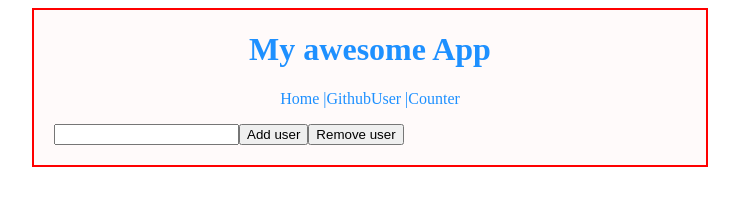
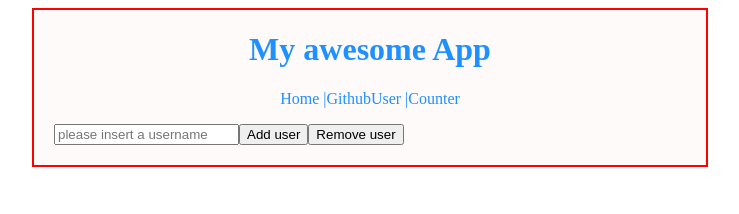
Before and after one commit to Martybb01/react-exercises, a React (Create React App) app: page /users in a window 1280 px wide. Shown: the top 214 px of the page, without its empty margins (270-1009 px from the left). Built offline with nearby package versions, Linux system fonts and the light colour scheme.

Commit message:
End react-router-06

```diff
--- a/src/GithubUserList.js
+++ b/src/GithubUserList.js
@@ -1,5 +1,5 @@
 import { useState } from "react";
-import { Link } from "react-router-dom";
+import { Link, Outlet } from "react-router-dom";
 import { GithubUser } from "./GithubUser";
 import { ShowGithubUser } from "./ShowGithubUser";
 
@@ -28,7 +28,12 @@ export function GithubUserList() {
           </li>
         ))}
       </ul>
-      <input name="username" onChange={handleInputChange}></input>
+      <Outlet />
+      <input
+        name="username"
+        placeholder="please insert a username"
+        onChange={handleInputChange}
+      ></input>
       <button onClick={handleAdd}>Add user</button>
       <button onClick={handleRemove}>Remove user</button>
     </div>
```
